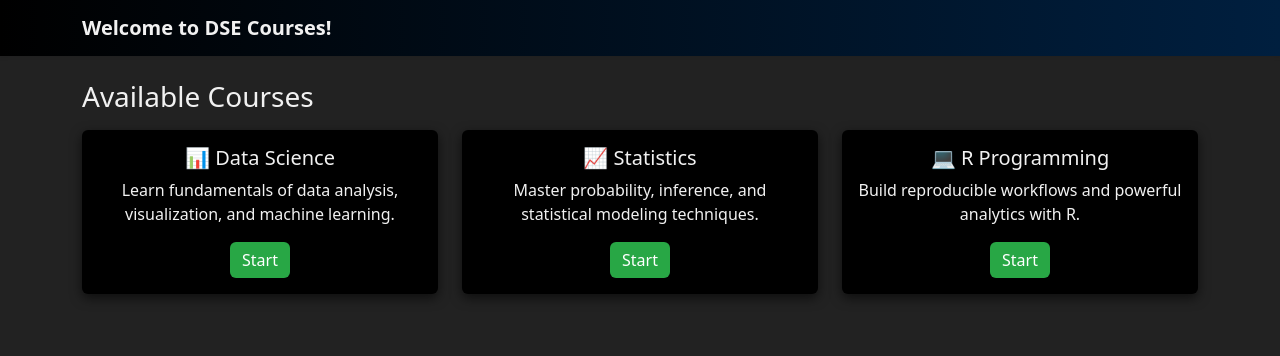
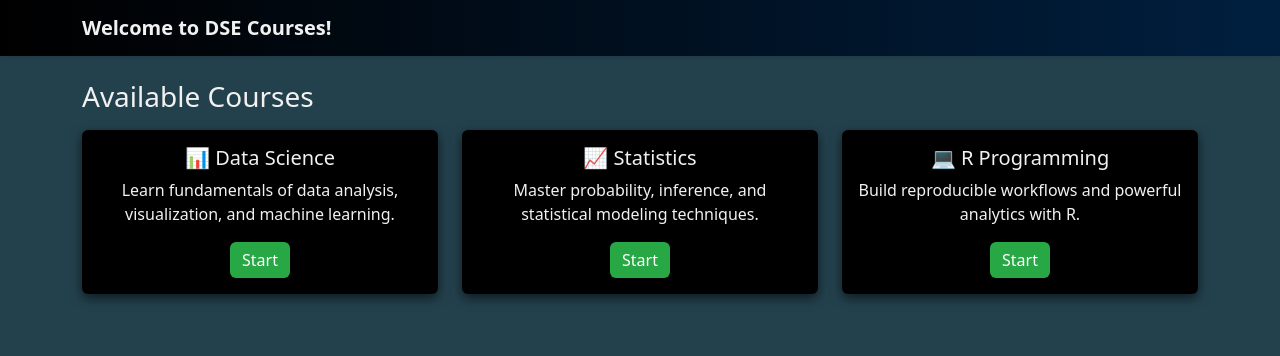
Before and after one commit to Evanson045/Courses, a Flask app: page /dashboard in a window 1280 px wide. Shown: the top 356 px of the page. Run offline with Flask 3, Linux system fonts and the light colour scheme; a user stored in the database is signed in; data comes from the database, SQL or seed files in the repository.

Commit message:
final commit

```diff
--- a/templates/base.html
+++ b/templates/base.html
@@ -11,7 +11,7 @@
   <style>
     /* Dark Mode Base */
     body {
-      background-color: #222; /* slightly softer black */
+      background-color: #23414d; /* slightly softer black */
       color: #f1f1f1;
       transition: background-color 0.3s ease, color 0.3s ease;
     }
```
